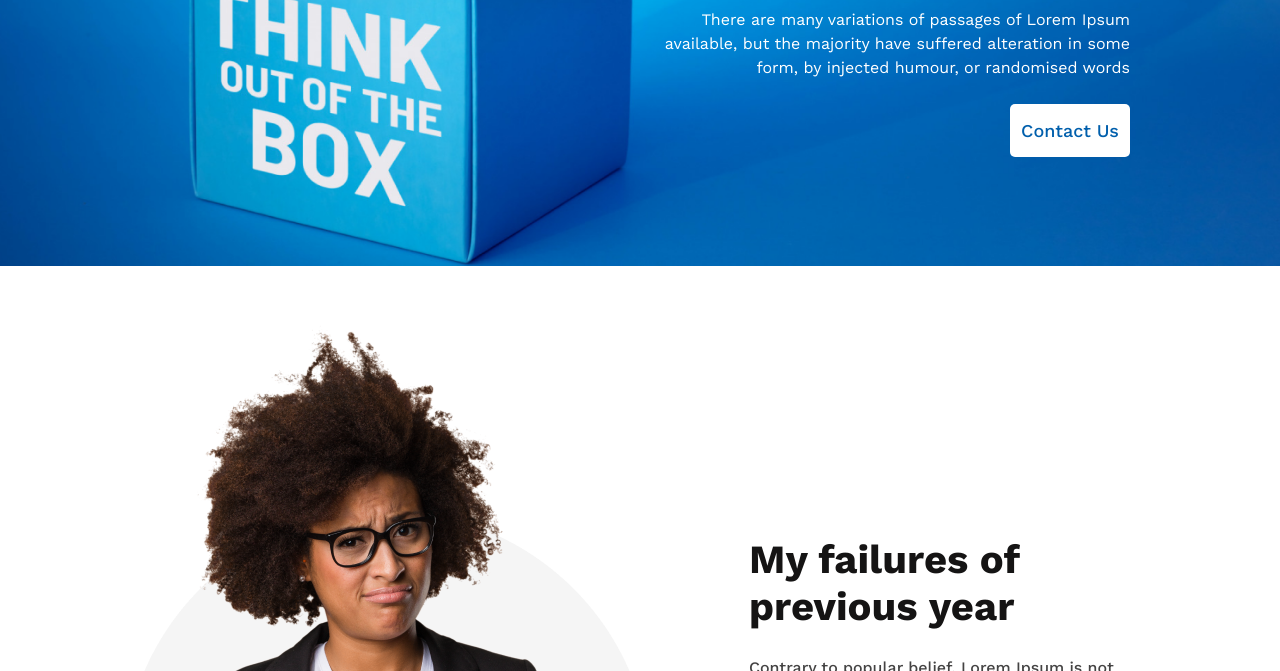
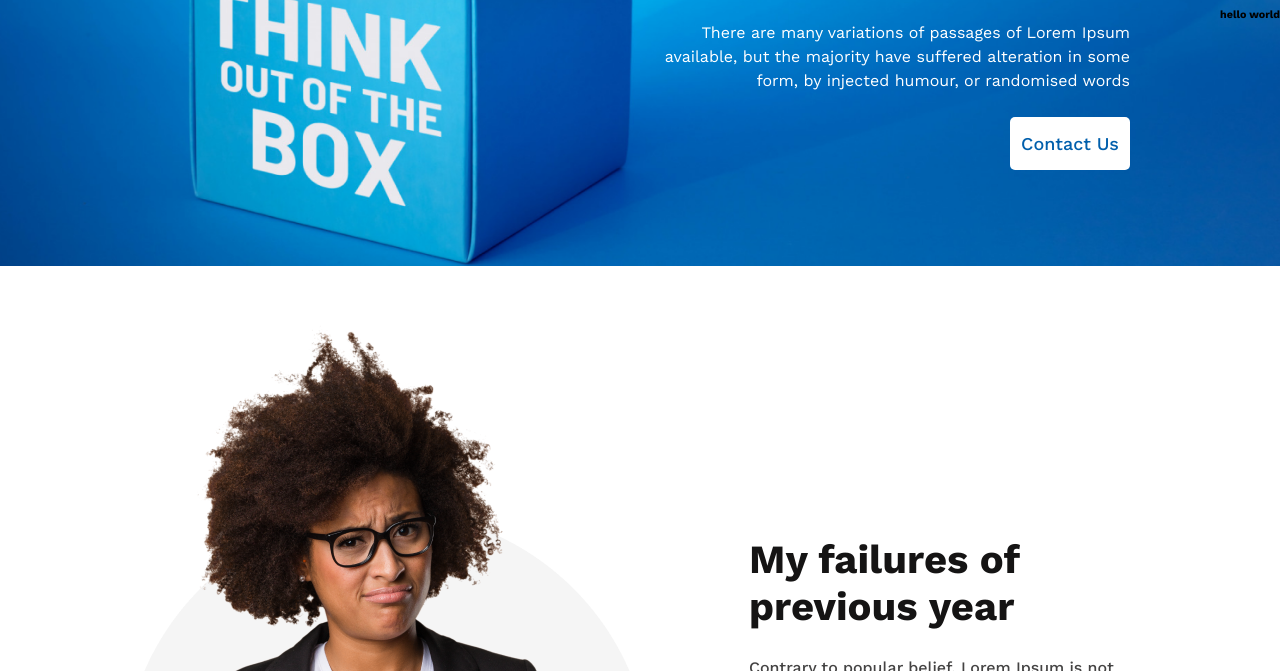
Before and after one commit to shmaruf58/first-repo, a plain HTML site: page index.html in a window 1280 px wide. Shown: the part 429-1100 px from the top of the page. Drawn offline with nearby package versions, Linux system fonts and the light colour scheme.

Commit message:
second  commit

```diff
--- a/index.html
+++ b/index.html
@@ -19,6 +19,7 @@
     <header class="header">
         <div class="header-item">
             <h1>All Thinks Are <br> Possible If You <br> believe</h1>
+            <h6> hello world</h6>
             <p>There are many variations of passages of Lorem Ipsum <br> available, but the majority have suffered
                 alteration in some <br> form, by injected humour, or randomised words</p>
             <button class="btn-primary">Contact Us</button>
```
